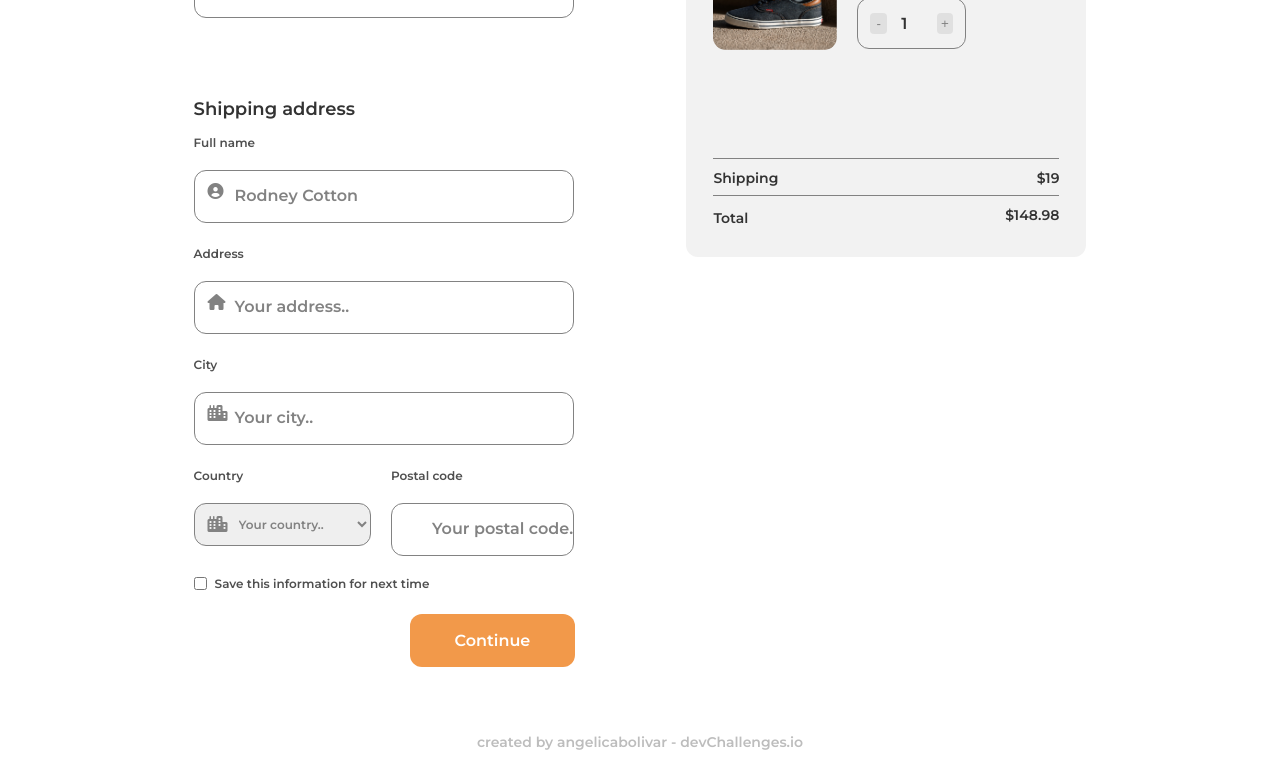
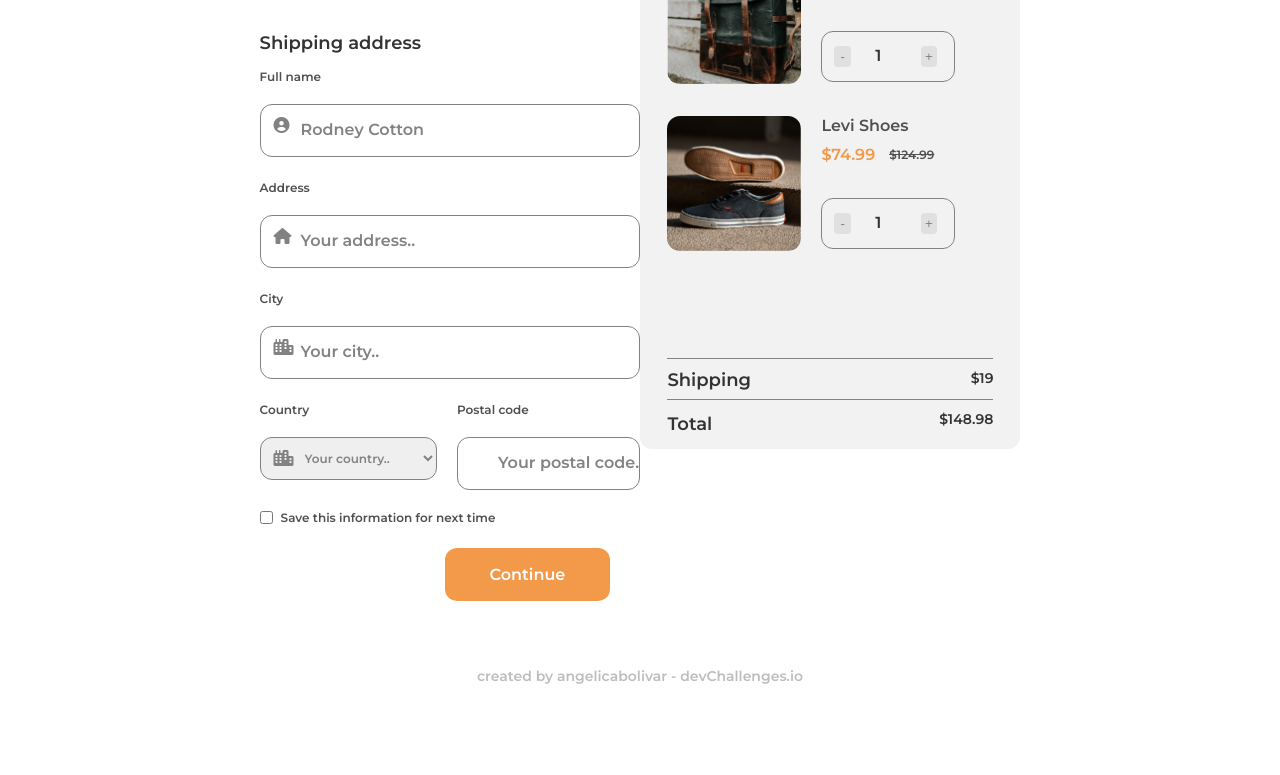
Before and after one commit to angelicabolivar/checkout_page, a plain HTML site: page index.html in a window 1280 px wide. Shown: the part 418-1193 px from the top of the page. After the commit the page ends 1127 px from the top, so only its background shows below. Drawn offline with Linux system fonts and the light colour scheme.

Commit message:
Desktop layout

```diff
--- a/css/style.scss
+++ b/css/style.scss
@@ -22,7 +22,7 @@ body {
     color: $color;
     font-size: 36px;
     font-weight: 600;
-    padding-left: 6px;
+    padding-left: 18px;
     padding-top: 30px;
     margin-bottom: 20px;
 }
@@ -53,8 +53,9 @@ body {
         border: 1px solid $color-variacion1;
         padding: 14px 12px;
         border-radius: 12px;
+        width: 122px;
         input {
-            width: 50px;
+            width: 60px;
             border: none;
             text-align: center;
             color: $color-primario;
@@ -217,7 +218,7 @@ body {
     border-radius: 12px;
     border: none;
     position: relative;
-    left: 216px;
+    left: 185px;
     margin-bottom: 90px;
 }
 footer {
@@ -234,18 +235,59 @@ footer {
         display: flex;
         flex-direction: row-reverse;
         justify-content: center;
-        align-items: flex-start;
-        margin-top: 160px;
+        align-items: center;
     }
-    .title {
+    /*.title {
         position:absolute;
         left: 240px;
         top:64px;
+    }*/
+    .order {
+        max-width: 380px;
+        max-height: 530px;
+
     }
-    .order {
-        max-width: 400px;
-        max-height: 535px;
-        margin-left: 112px;
+    .order-items__item {
+        img {
+            width: 134px;
+            height: 135px;
+            margin-bottom: 32px;
+        }
+    }
+    .description {
+        &_title {
+            font-size: 16px;
+        }
+        .conter {
+           width: 134px;
+           input {
+            width: 70px;
+        }
+        }
+    }
+    .price_container {
+        margin-bottom: 34px;
+        h3 {
+            font-size: 16px;
+        }
+        h4 {
+            font-size: 12px;
+        }
+    }
+    .price {
+        margin-top: 75px;
+        .price_shiping {
+
+          h2 {
+              font-size: 18px;
+            }
+        }
+        .price_total {
+            h2 {
+                font-size: 18px;
+            }
+
+        }
     }
     .form_inf {
         .contact_inf,
--- a/index.html
+++ b/index.html
@@ -29,11 +29,11 @@
   </head>
   <body>
 
+    <header>
+      <h1 class="title">Checkout</h1>
+     </header>
 
     <div class="container">
-      <header>
-       <h1 class="title">Checkout</h1>
-      </header>
 
 
       <section class="order">
```
Also changed, not shown: css/style.css.
